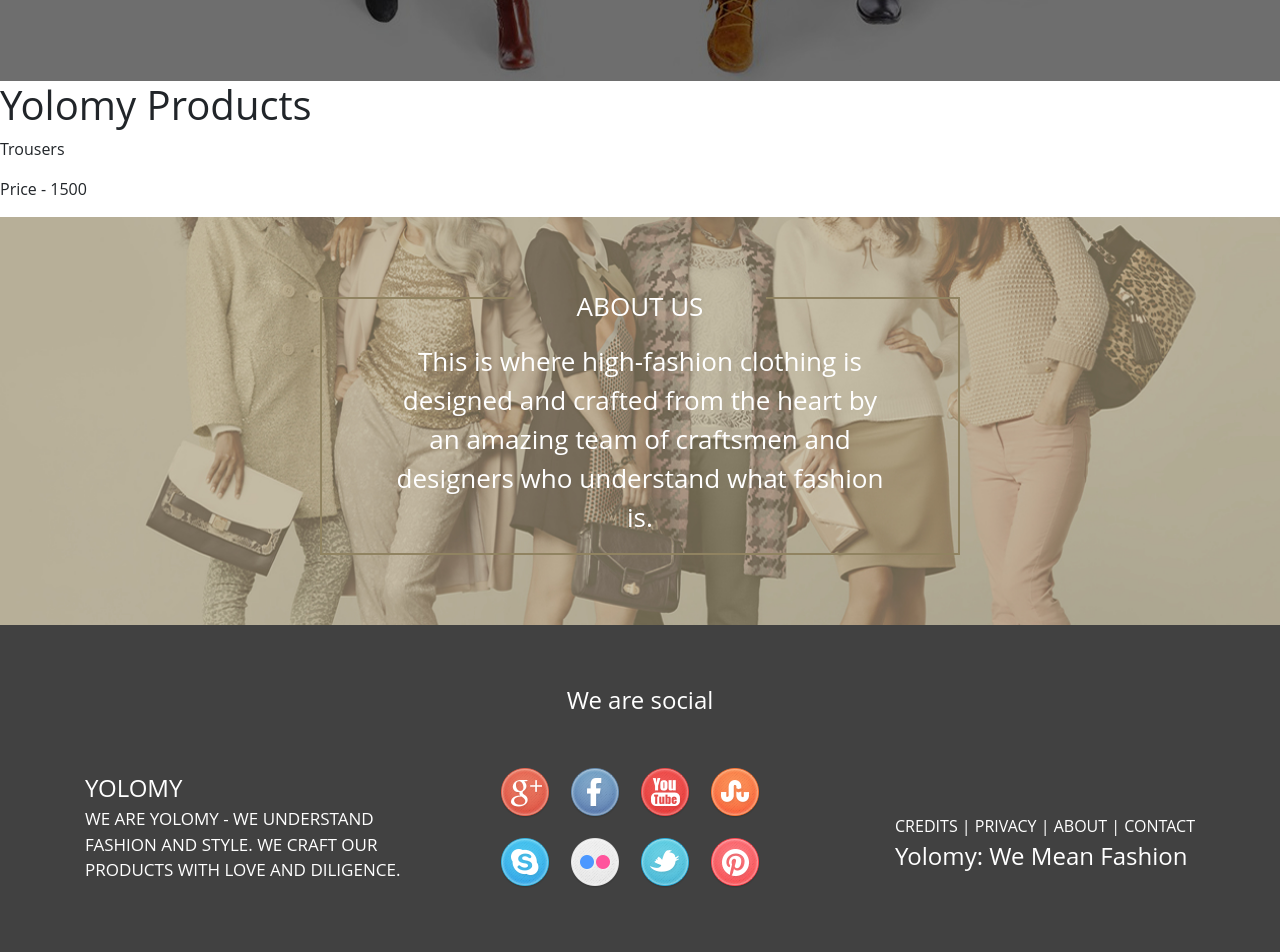
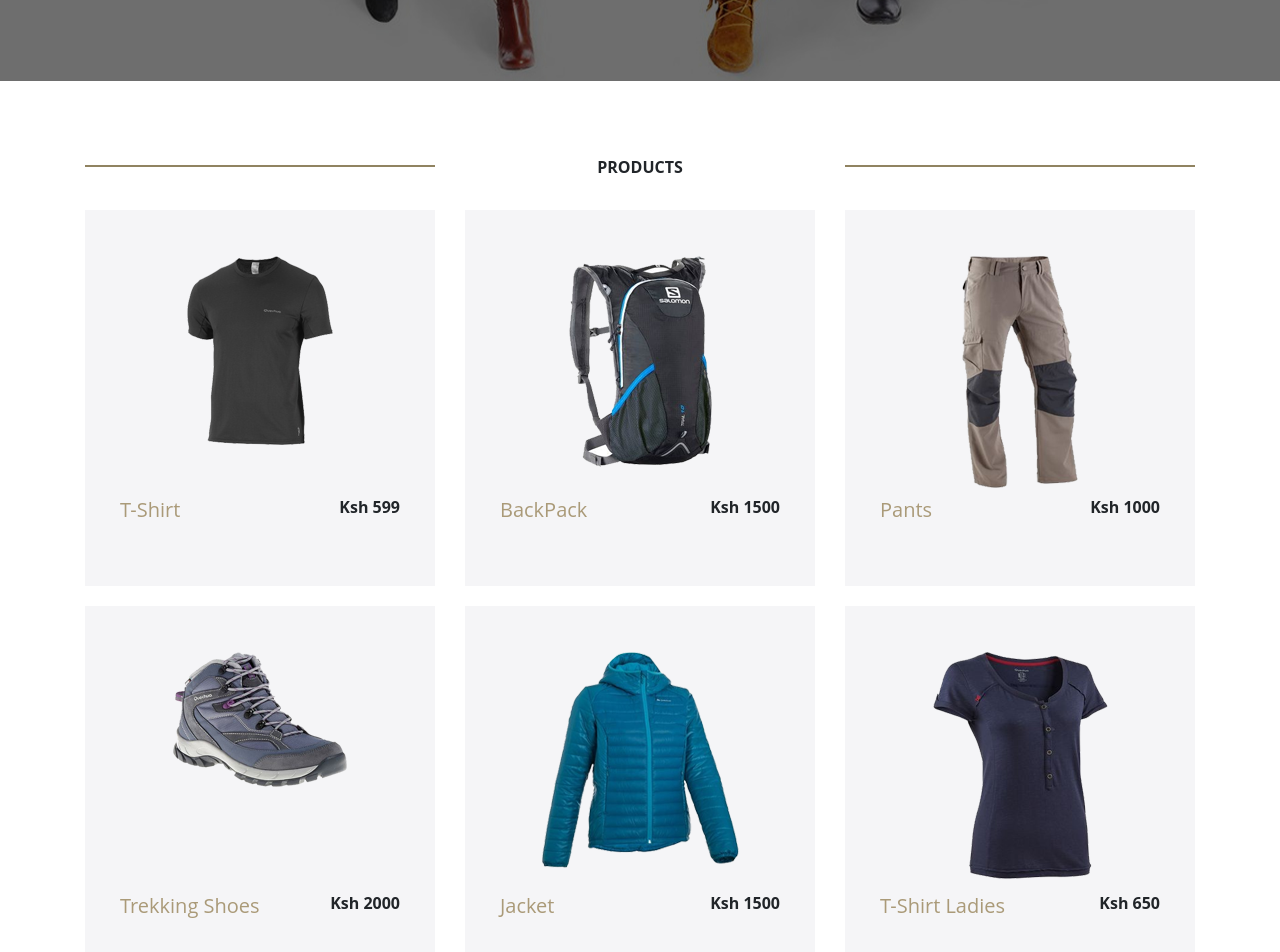
Before and after one commit to egateri/react-learn-client, a React (Create React App) app: page / in a window 1280 px wide. Shown: the part 660-1612 px from the top of the page. Built offline with nearby package versions, Linux system fonts and the light colour scheme.

Commit message:
add files

```diff
--- a/src/components/product/Product.js
+++ b/src/components/product/Product.js
@@ -1,18 +1,36 @@
-import React from "react";
-import PropTypes from 'prop-types'
+import React from 'react';
+import PropTypes from 'prop-types';
+
+import './product.css'
 
 function Product(props) {
+   return (
+       <React.Fragment>
+       <div className="col-12 col-sm-12 col-md-4" >
+           <div className="product" >
+               <div className="product-img">
+                   <img
+                   src= {props.photo}
+                   className="img-fluid d-block mx-auto"
+                   alt = {props.photo}/>
+               </div>
+               <div className="product-name-cost">
+                   <h5 className="float-left gold">{props.name} </h5>
+                   <h6 className="float-right font-weight-bold"> Ksh  {props.price}</h6>
+               </div>
+               <div >
+               </div>
+           </div>
 
-  return (
-    <React.Fragment>
-      <h1>Yolomy Products</h1>
-      <p> {props.name} </p>
-      <p>Price - {props.price} </p>
-    </React.Fragment>
-  );
+       </div>
+       </React.Fragment>
+   )
 }
+
 Product.propTypes ={
-    name: PropTypes.string,
-    Price: PropTypes.string
- }
+   name: PropTypes.string,
+   size: PropTypes.string,
+   Price: PropTypes.string
+}
+
 export default Product;
--- /dev/null
+++ b/src/components/product/product.css
@@ -0,0 +1,19 @@
+.product{
+    height: 376px;
+    /* width: 316px; */
+    width: 100%;
+    margin-bottom: 20px;
+    background-color: #f5f5f7;
+    }
+   .product-img{
+    height: 288px;
+   }
+   .product-img img{
+    padding-top: 46px;
+   }
+   .product-name-cost {
+    font-size: 15px;
+    font-weight: bold;
+    width: 80%;
+    margin: auto;
+   }
--- a/src/components/productlist/ProductList.js
+++ b/src/components/productlist/ProductList.js
@@ -1,14 +1,88 @@
-import React from 'react';
-import Product from '../product/Product';
+import React from "react";
+import "./productList.css";
+import Product from "../product/Product";
+import tshirt from "../../images/products/tshirt.png";
+import backpack from "../../images/products/backpack.png";
+import pants from "../../images/products/pants.png";
+import trekkingshoes from "../../images/products/trekkingshoes.png";
+import giacket from "../../images/products/giacket.png";
+import tshirt_ladies from "../../images/products/tshirt_ladies.png";
+
+// ActualProductList
+const actualProductList = [
+  {
+    name: "T-Shirt",
+    price: "599",
+    photo: tshirt,
+    id: "1",
+  },
+  {
+    name: "BackPack",
+    price: "1500",
+    photo: backpack,
+    id: "2",
+  },
+  {
+    name: "Pants",
+    price: "1000",
+    photo: pants,
+    id: "3",
+  },
+  {
+    name: "Trekking Shoes",
+    price: "2000",
+    photo: trekkingshoes,
+    id: "4",
+  },
+  {
+    name: "Jacket",
+    price: "1500",
+    photo: giacket,
+    id: "5",
+  },
+  {
+    name: "T-Shirt Ladies",
+    price: "650",
+    photo: tshirt_ladies,
+    id: "6",
+  },
+
+];
 
 function ProductList() {
-   return (
-       <React.Fragment>
-           <Product
-           name = "Trousers"
-           price = "1500"/>
-       </React.Fragment>
-   )
+  return (
+    <React.Fragment>
+      <div className="container" id="products">
+        <div className="row pdg-line">
+          {/* Product Title */}
+          <div className="col-4 col-sm-4 col-md-4">
+            <div className="abt-top-border"> </div>
+          </div>
+          <div className="col-4 col-sm-4 col-md-4">
+            <p className="product-title text-center">PRODUCTS </p>
+          </div>
+          <div className="col-4 col-sm-4 col-md-4">
+            <div className="abt-top-border"> </div>
+          </div>
+        </div>
+
+        {/* Product List */}
+        <div className="men-products">
+          <div className="row">
+            {actualProductList.map((product) => (
+              <Product
+                photo={product.photo}
+                name={product.name}
+                price={product.price}
+                id={product.id}
+                key={product.id}
+              />
+            ))}
+          </div>
+        </div>
+      </div>
+    </React.Fragment>
+  );
 }
 
 export default ProductList;
--- a/src/components/productlist/productList.css
+++ b/src/components/productlist/productList.css
@@ -0,0 +1,20 @@
+.section-3{
+    padding-bottom: 132px;
+   }
+   .pdg-line{
+    padding-top:84px;
+   }
+   .line {
+    border: 1.5px solid #cbcbcb;
+    margin-top: 10px;
+   }
+   .gold{
+    color:#aa9a78;
+   }
+   .product-title {
+    font-weight: bold;
+    margin-top: -10px
+   }
+   .men-products {
+    padding-top: 15px;
+   }
```
Also changed, not shown: 1 other file (tests, documents, lock files or other folders).
